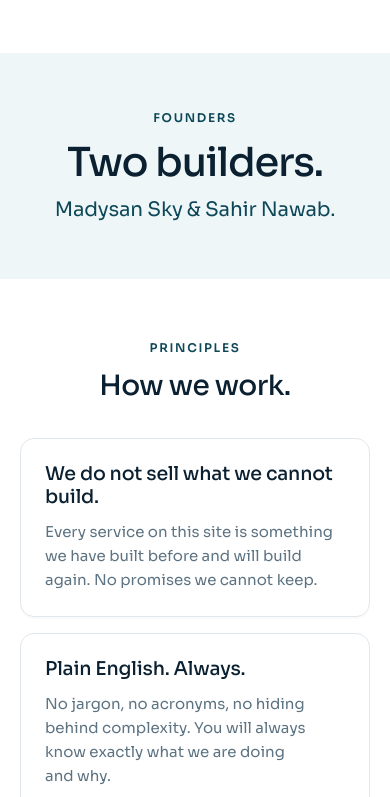
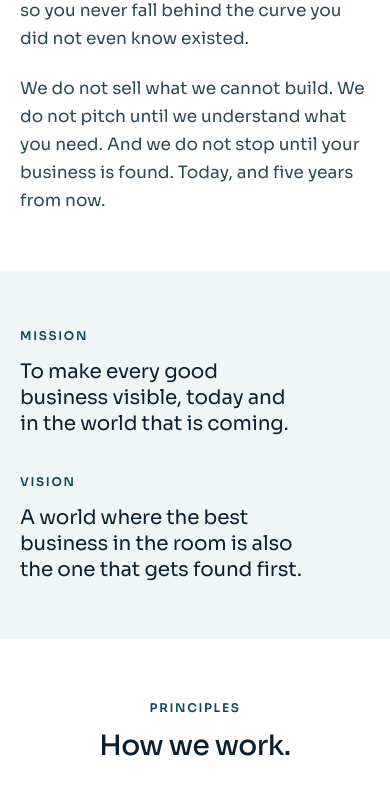
Before and after one commit to thisissahir/alitsky, a website: page about.html in a window 390 px wide. Shown: the part 1327-2124 px from the top of the page. Drawn offline with Linux system fonts and the light colour scheme.

Commit message:
Refresh /about copy: new AI-forward narrative paragraph, Mission/Vision replaces Founders
- Narrative: keeps existing 3 opening paragraphs, adds new 4th paragraph
  about building for where the world is going (AI-readable websites,
  growth-ready infrastructure, decisions that don't need undoing).
  Closing paragraph trimmed and ends "Today, and five years from now."
- Removes Founders / Two builders block. Replaces with a Mission / Vision
  grid (light teal surface section, two-column on desktop, stacked on
  mobile). New CSS: .mission-vision-grid + .mission-vision-text.
- Lightly reworded global section to match new copy (drops "local"
  qualifier; "for our clients" removed; "amplify" restored per new copy).
- Em dashes in user's new copy converted to colon/comma/period per the
  sitewide no-em-dash rule. Easy to revert that subset if desired.

```diff
--- a/about.html
+++ b/about.html
@@ -59,18 +59,25 @@
 
         <p>That invisibility is not a technology problem. It is not a marketing problem. It is a fairness problem. And it is one we know how to fix.</p>
 
-        <p>We are A Light in the Sky. We build websites, AI receptionists, SEO systems, and the quiet automations that keep businesses running. For business owners who are too busy doing the real work to figure out the digital side themselves. We do not sell what we cannot build. We do not pitch until we understand what you need. And we do not stop until your business is found.</p>
+        <p>Every business we touch gets built for where the world is going, not just where it is. That means websites that AI systems can read, understand, and recommend. It means infrastructure that grows as your business grows. It means making decisions today that do not need to be undone in two years. The digital world is moving faster than most businesses can track. We track it for you, so you never fall behind the curve you did not even know existed.</p>
+
+        <p>We do not sell what we cannot build. We do not pitch until we understand what you need. And we do not stop until your business is found. Today, and five years from now.</p>
       </div>
     </div>
   </section>
 
-  <!-- ============ FOUNDERS ============ -->
+  <!-- ============ MISSION / VISION ============ -->
   <section class="page-section surface">
     <div class="container">
-      <div class="founders">
-        <span class="eyebrow">Founders</span>
-        <h2>Two builders.</h2>
-        <p class="founders-names">Madysan Sky &amp; Sahir Nawab.</p>
+      <div class="mission-vision-grid">
+        <div class="mission-vision-item">
+          <span class="eyebrow">Mission</span>
+          <p class="mission-vision-text">To make every good business visible, today and in the world that is coming.</p>
+        </div>
+        <div class="mission-vision-item">
+          <span class="eyebrow">Vision</span>
+          <p class="mission-vision-text">A world where the best business in the room is also the one that gets found first.</p>
+        </div>
       </div>
     </div>
   </section>
@@ -109,7 +116,7 @@
       <div class="callout ink">
         <span class="eyebrow">Global</span>
         <h3>Built for local. Ready for the world.</h3>
-        <p>The businesses we love most are the ones that are deeply rooted somewhere: in a neighbourhood, a city, a community. That local rootedness is not a limitation. It is a strength we make louder. But the tools we use, the systems we build, and the reach we create for our clients are not limited by geography. We have worked with businesses across the United States, in India, across Europe, and beyond. The problems are the same wherever you are. A great business that nobody can find is a problem we know how to solve, wherever in the world that business happens to be. If you found us, we can help you.</p>
+        <p>The businesses we love most are deeply rooted somewhere: in a neighbourhood, a city, a community. That rootedness is not a limitation. It is a strength we help amplify. But the tools we use, the systems we build, and the reach we create are not limited by geography. We have worked with businesses across the United States, in India, across Europe, and beyond. The problems are the same wherever you are. A great business that nobody can find is a problem we know how to solve, wherever in the world that business happens to be. If you found us, we can help you.</p>
       </div>
     </div>
   </section>
--- a/kit.css
+++ b/kit.css
@@ -569,6 +569,26 @@ img { max-width: 100%; height: auto; }
   gap: 16px;
 }
 .coverage-grid.cols-3 { grid-template-columns: repeat(3, 1fr); }
+
+/* ---------- Mission / Vision (about page) ---------- */
+.mission-vision-grid {
+  display: grid;
+  grid-template-columns: 1fr 1fr;
+  gap: 56px;
+  max-width: 980px;
+  margin: 0 auto;
+}
+.mission-vision-item .eyebrow { display: block; margin-bottom: 14px; }
+.mission-vision-text {
+  font-family: var(--font-display);
+  font-size: clamp(20px, 2.2vw, 28px);
+  font-weight: 400;
+  line-height: 1.3;
+  letter-spacing: -0.01em;
+  color: var(--ink-900);
+  margin: 0;
+  text-wrap: balance;
+}
 .coverage-card {
   background: #fff;
   border: 1px solid var(--border);
@@ -789,6 +809,7 @@ img { max-width: 100%; height: auto; }
   .callout { padding: 32px 32px; }
   .audit-form { padding: 32px 28px; }
   .narrative p { font-size: 17px; line-height: 1.65; }
+  .mission-vision-grid { grid-template-columns: 1fr; gap: 36px; }
 }
 
 @media (max-width: 640px) {
```
